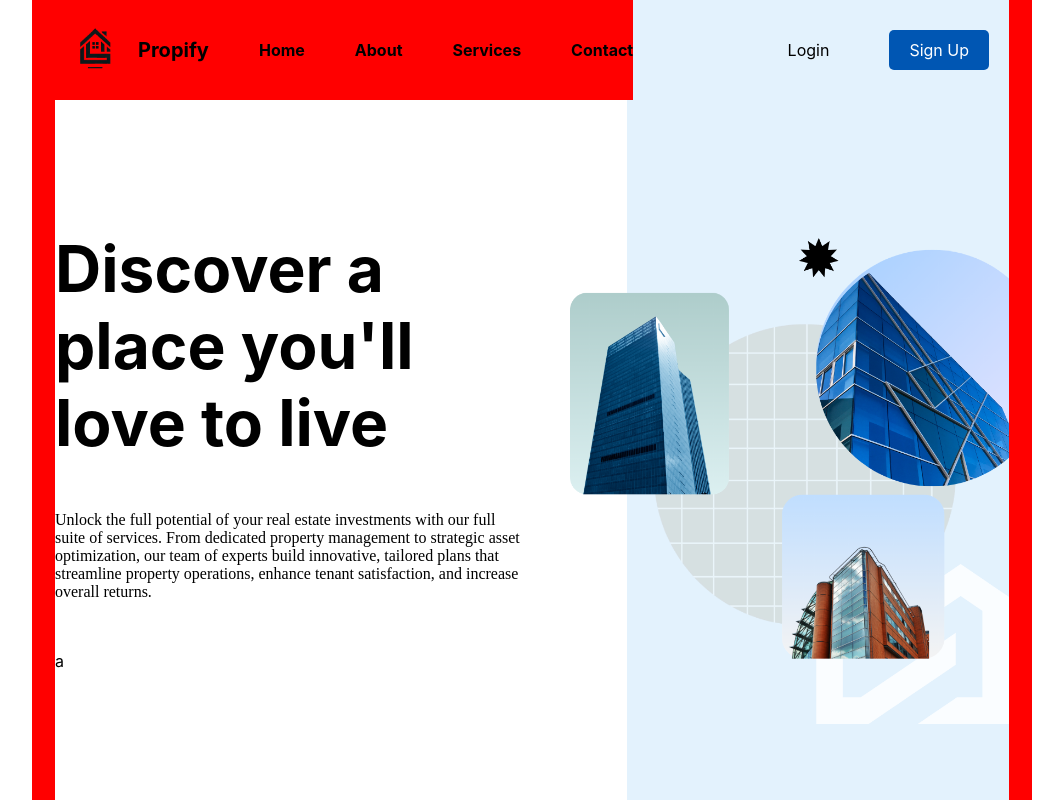
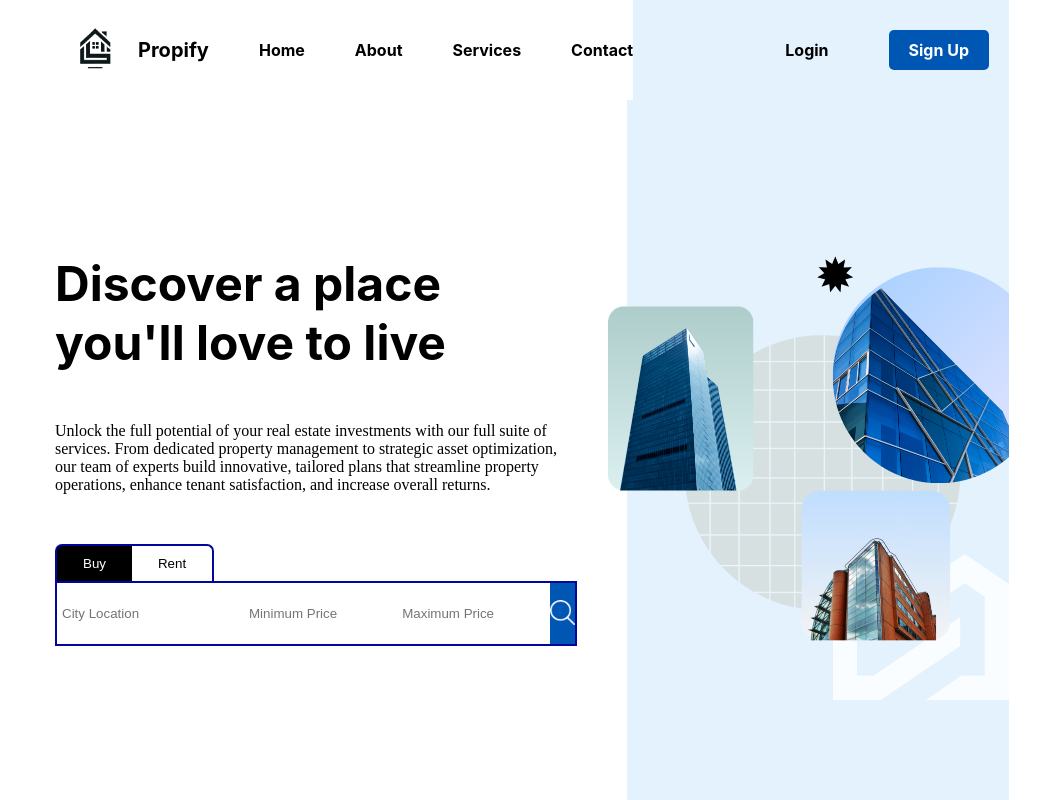
Before and after one commit to pinidurasanjana/Agent-app, a React (Create React App) app: page / in a window 1280 px wide. Shown: the top 800 px of the page, without its empty margins (108-1171 px from the left). Built offline with nearby package versions, Linux system fonts and the light colour scheme.

Commit message:
refactor search bar component; add type selection and improve styles; update navbar styles

```diff
--- a/src/components/navbar/navbar.scss
+++ b/src/components/navbar/navbar.scss
@@ -52,12 +52,13 @@
        justify-content: flex-end;
        background-color: #E3F2FD;
        height: 100%;
-       font-weight: b;
+       font-weight: bold;
 
        .register{
             background-color: #0056B3;
             color: #FFFFFF;
        }
+
        @include md{
             background-color: transparent;
        }
@@ -67,7 +68,6 @@
         margin: 20px;
         border-radius: 5px;
        }
-
 
         .menuIcon{
             display: none;
@@ -101,7 +101,6 @@
             &.active{
                 right: 0;
             }
-
             @include sm{
                 a{
                     display: initial;
--- a/src/components/searchbar/bar.jsx
+++ b/src/components/searchbar/bar.jsx
@@ -1,9 +1,40 @@
-import './bar.scss';
+import "./bar.scss";
+import { useState } from "react";
+
+const types =["Buy","Rent"];  //Array of types
 
 function Bar() {
+
+  const [query,setQuery] = useState({
+    type: 'Buy',
+    location: '',
+    minprice: 0,
+    maxprice: 0
+  }); // State for the search query
+
+  const switchType = (val) =>{
+    setQuery(prev => ({...prev, type: val}))
+  }; // Function to switch between buy and rent
+
   return (
     <div className="searchbar">
-      a
+      <div className="type">
+        {types.map((type)=>(
+          <button key={type} onClick={()=>switchType(type)}
+            className={query.type === type ? "active" : ""}
+          >
+            {type}
+          </button>
+        ))}
+      </div>
+      <form>
+        <input type="text" name='location' placeholder='City Location' />
+        <input type="number" name='minprice' min={0} placeholder='Minimum Price' />
+        <input type="number" name='maxprice' min={0} placeholder='Maximum Price' />
+        <button>
+          <img src="./search.png" alt="search" />
+        </button>
+      </form>
     </div>
   );
 }
--- a/src/components/searchbar/bar.scss
+++ b/src/components/searchbar/bar.scss
@@ -0,0 +1,87 @@
+@import "../../responsive.scss";
+
+.searchbar{
+    .type{
+        button{
+            padding: 10px 26px;
+            border: 2px solid rgb(3, 6, 155);
+            background-color: #fff;
+            cursor: pointer;
+            border-bottom: none;
+
+            &.active{
+                background-color: black;
+                color: white;
+            }
+            &:first-child{
+                border-top-left-radius: 7px;
+                border-right: none;
+            }
+            &:last-child{
+                border-top-right-radius: 7px;
+                border-left: none;
+            }
+        }
+    }
+
+    form{
+        border: 2px solid rgb(3, 6, 155);
+        display: flex;
+        justify-content: space-between;
+        height: 65px;
+
+        @include sm{
+            flex-direction: column;
+            border: none;
+        }
+
+        input{
+            border: none;
+            padding: 0 15px;
+            width:200px;
+
+            @include lg {
+                padding: 0px 5px;
+
+                &:nth-child(2),
+                &:nth-child(3) {
+                  width: 100%;
+                }
+              }
+              @include md {
+                width: 200px;
+                &:nth-child(2),
+                &:nth-child(3) {
+                  width: 200px;
+                }
+              }
+
+              @include sm{
+                width: auto;
+                &:nth-child(2),
+                &:nth-child(3) {
+                  width: auto;
+                }
+                padding: 20px;
+                border: 1px solid #999;
+              }
+        }
+        button{
+            border: none;
+            background-color: #0056B3;
+            cursor: pointer;
+            flex: 1;
+
+            @include sm{
+                padding: 10px;
+              }
+
+            img{
+                width: 25px;
+                height: 25px;
+            }
+        }
+
+    }
+
+}
--- a/src/layout.scss
+++ b/src/layout.scss
@@ -9,15 +9,15 @@
     padding-right: 23px;
 
     @include lg{
-        background-color: #f00;
+        background-color: white;
         max-width: 1000px;
     }
     @include md{
-        background-color: blue;
+        background-color: white;
         max-width: 800px;
     }
     @include sm{
-        background-color: coral;
+        background-color: white;
         max-width: 600px;
     }
 
--- a/src/pages/homepage.scss
+++ b/src/pages/homepage.scss
@@ -1,3 +1,5 @@
+@import "src/responsive.scss";
+
 .homepage{
     display: flex;
     height: 100%;
@@ -13,8 +15,24 @@
         justify-content: center;
         height: 100%;
 
+        @include lg{
+            padding-right: 50px;
+        }
+
+        @include md{
+            padding: 0;
+        }
+
+        @include sm{
+            justify-content: flex-start;
+        }
+
         .topic{
             font-size: 64px;
+
+            @include lg {
+                font-size: 48px;
+            }
         }
     }
     .desc{
@@ -27,10 +45,18 @@
         display: flex;
         align-items: center;
 
+        @include md {
+            display: none;
+        }
+
         img{
             width: 115%;
             position: absolute;
             right: 0;
+
+            @include lg {
+                width: 105%;
+            }
         }
     }
 
```
Also changed, not shown: public/search.png (added).
